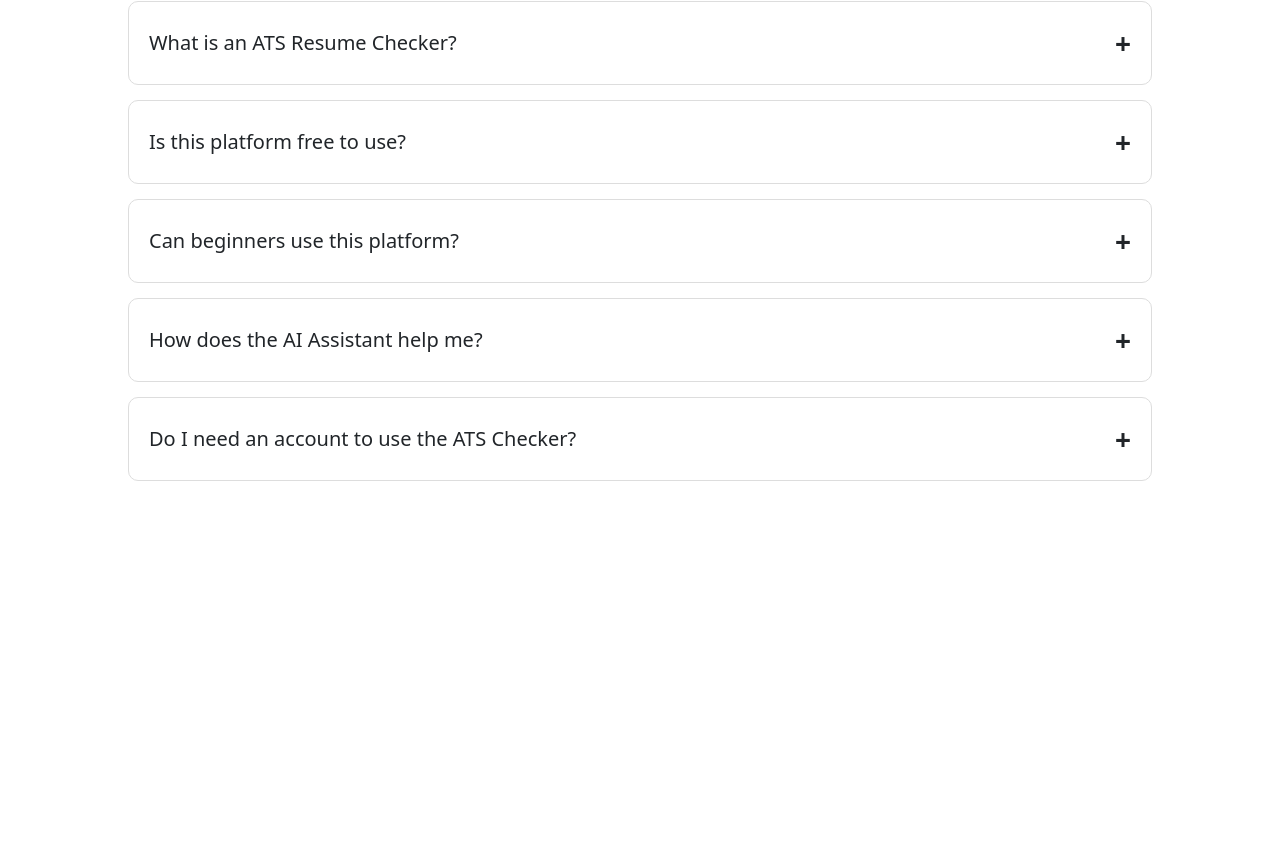
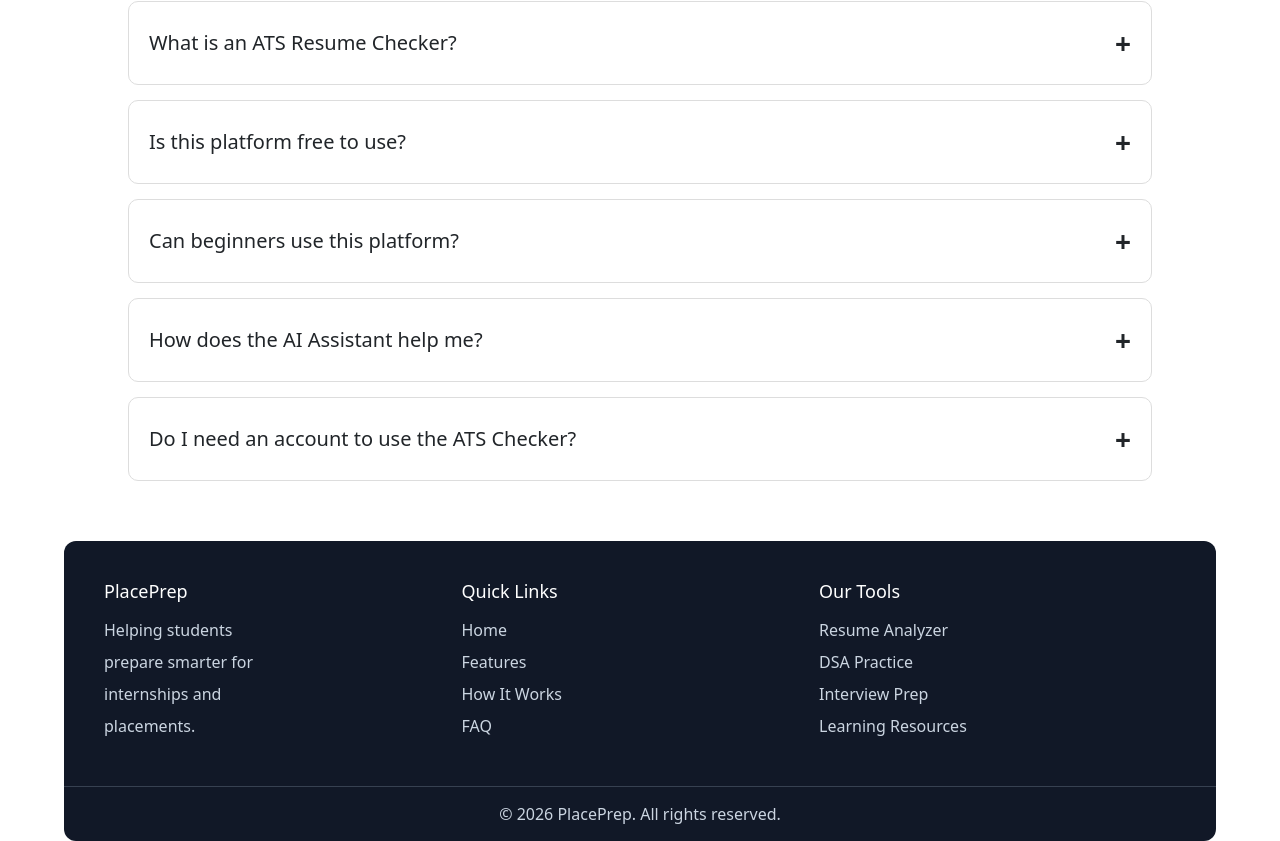
Before and after one commit to Raveena0410/PlacementPro-AI, a React (Vite) app: page / in a window 1280 px wide. Shown: the part 2201-3042 px from the top of the page. Before the commit the page ends 2742 px from the top, so only its background shows below. Built offline with nearby package versions, Linux system fonts and the light colour scheme.

Commit message:
Add FAQ and footer sections

```diff
--- a/src/App.jsx
+++ b/src/App.jsx
@@ -5,6 +5,7 @@ import Hero from './Components/Hero.jsx'
 import Feature from './Components/Feature.jsx'
 import Static from './Components/Static.jsx'
 import Faq from './Components/Faq.jsx'
+import Footer from './Components/Footer.jsx'
 import './App.css'
 
 function App() {
@@ -17,6 +18,8 @@ function App() {
      <Feature/>
       <Static/>
       <Faq/>
+      <Footer/>
+
     </>
   )
 }
--- /dev/null
+++ b/src/Components/Footer.css
@@ -0,0 +1,66 @@
+*{
+    box-sizing: border-box;
+}
+.f{
+    width: 90%;
+    margin: 30px auto 0;
+    padding: 40px;
+
+    display: flex;
+    justify-content: space-between;
+    align-items: flex-start;
+
+    background-color: #111827;
+    color: white;
+
+    border-radius: 12px 12px 0 0;
+}
+.f1{
+    width:33.3%;
+
+}
+.f ul{
+    list-style:none;
+    padding: 0;
+    margin: 0;
+
+}
+.f2,.f3{
+    width:33.3%;
+}
+.f li{
+    margin-bottom: 8px;
+    color: #cbd5e1;
+}
+.f h4{
+    color: white;
+    margin-bottom: 15px;
+    font-size: 18px;
+}
+.f2 li,
+.f3 li{
+    cursor: pointer;
+    transition: 0.3s;
+}
+
+.f2 li:hover,
+.f3 li:hover{
+    color: white;
+}
+.f4{
+    width: 90%;
+    margin: 0 auto;
+
+    text-align: center;
+    padding: 15px;
+
+    background-color: #111827;
+    color: #cbd5e1;
+
+    border-top: 1px solid #374151;
+    border-radius: 0 0 12px 12px;
+}
+
+.f4 p{
+    margin: 0;
+}
--- /dev/null
+++ b/src/Components/Footer.jsx
@@ -0,0 +1,45 @@
+import React from 'react'
+import "./Footer.css";
+
+const Footer = () => {
+  return (
+    <>
+    <div className="f">
+        <div className="f1">
+            <h4>PlacePrep</h4>
+            <ul className="lu">
+
+            <li>Helping students</li>
+            <li>prepare smarter for</li>
+            <li>internships and </li>
+            <li>placements.</li>
+
+            </ul>
+        </div>
+        <div className="f2">
+    <h4>Quick Links</h4>
+    <ul>
+        <li>Home</li>
+        <li>Features</li>
+        <li>How It Works</li>
+        <li>FAQ</li>
+    </ul>
+</div>
+        <div className="f3">
+    <h4>Our Tools</h4>
+    <ul>
+        <li>Resume Analyzer</li>
+        <li>DSA Practice</li>
+        <li>Interview Prep</li>
+        <li>Learning Resources</li>
+    </ul>
+</div>
+    </div>
+<div className="f4">
+    <p>© 2026 PlacePrep. All rights reserved.</p>
+</div>
+    </>
+  )
+}
+
+export default Footer
```
